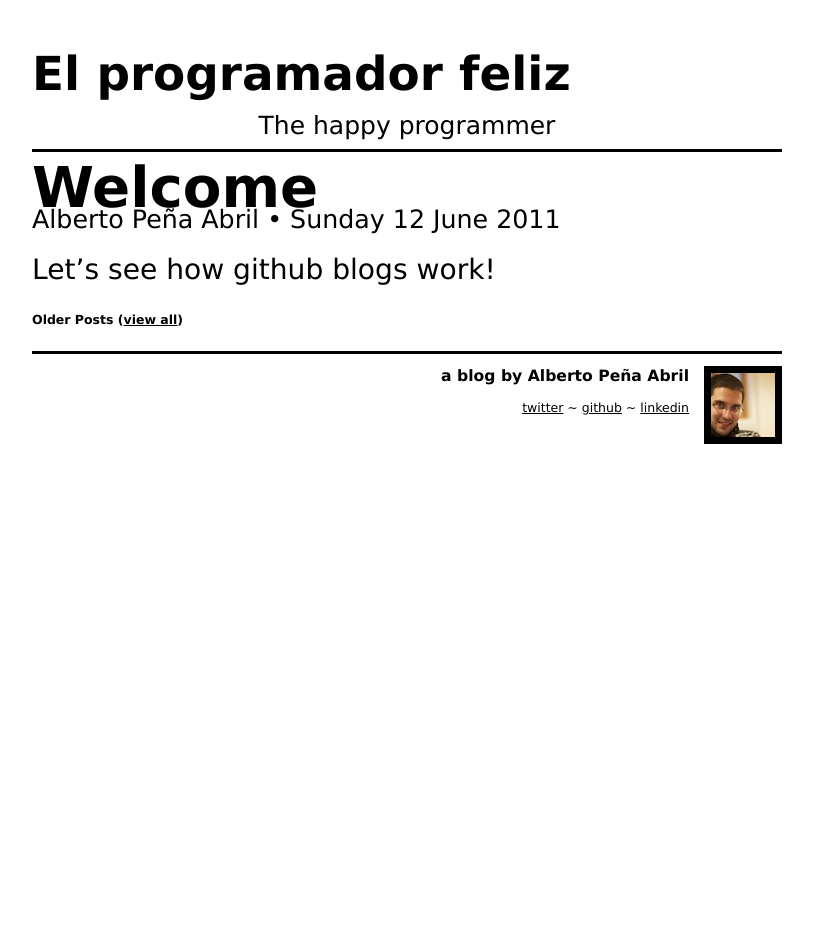
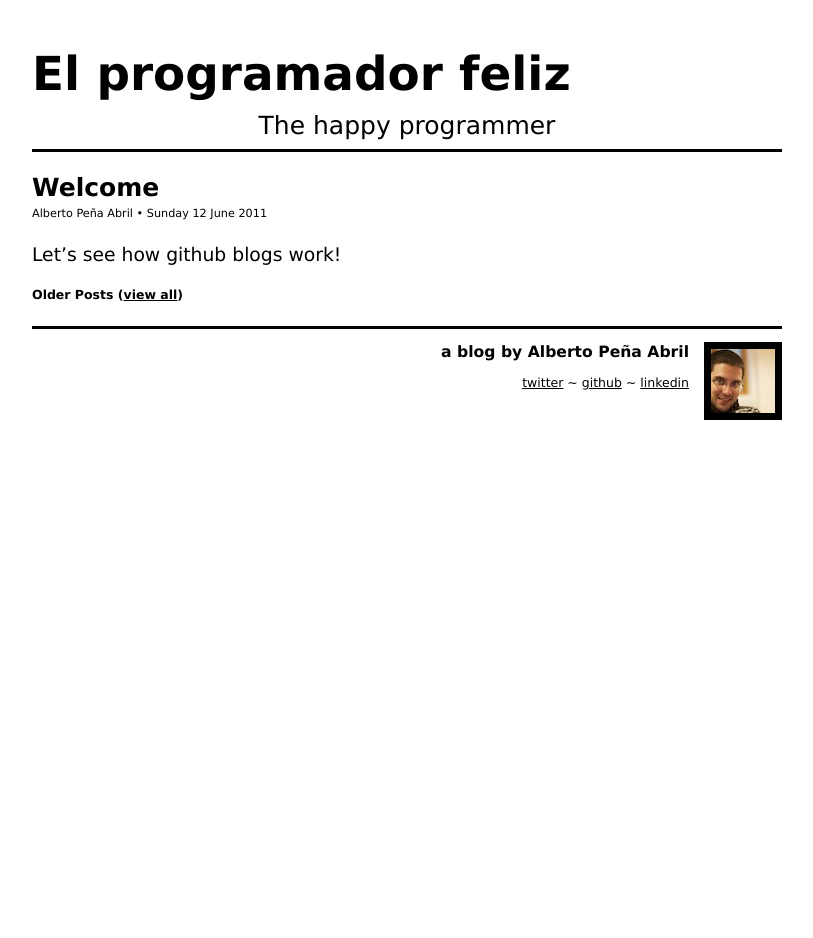
Before and after one commit to plagelao/plagelao.github.com, a Jekyll site: the page built from index.html, in a window 1280 px wide. Shown: the whole page, without its empty margins (233-1046 px from the left). Built offline with Jekyll 4.4.1, drawn with Linux system fonts in a browser that asks for light colours.

Commit message:
Changes post font size

```diff
--- a/css/screen.css
+++ b/css/screen.css
@@ -107,7 +107,7 @@ div.site {
   margin: 10px 0;
 }
 
-.post {
+.post p {
  font-size: 1.5em;
 }
 
```
